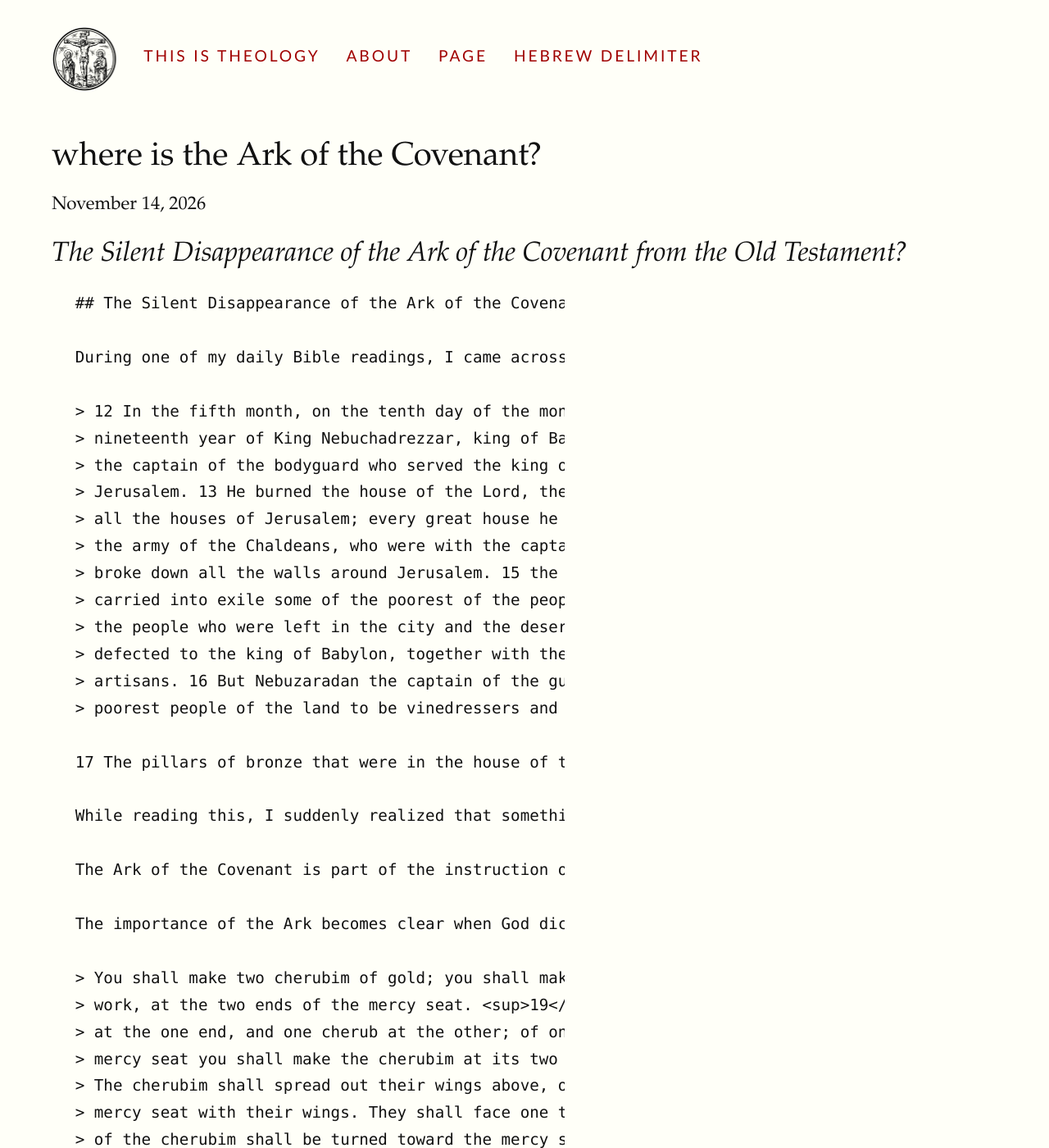
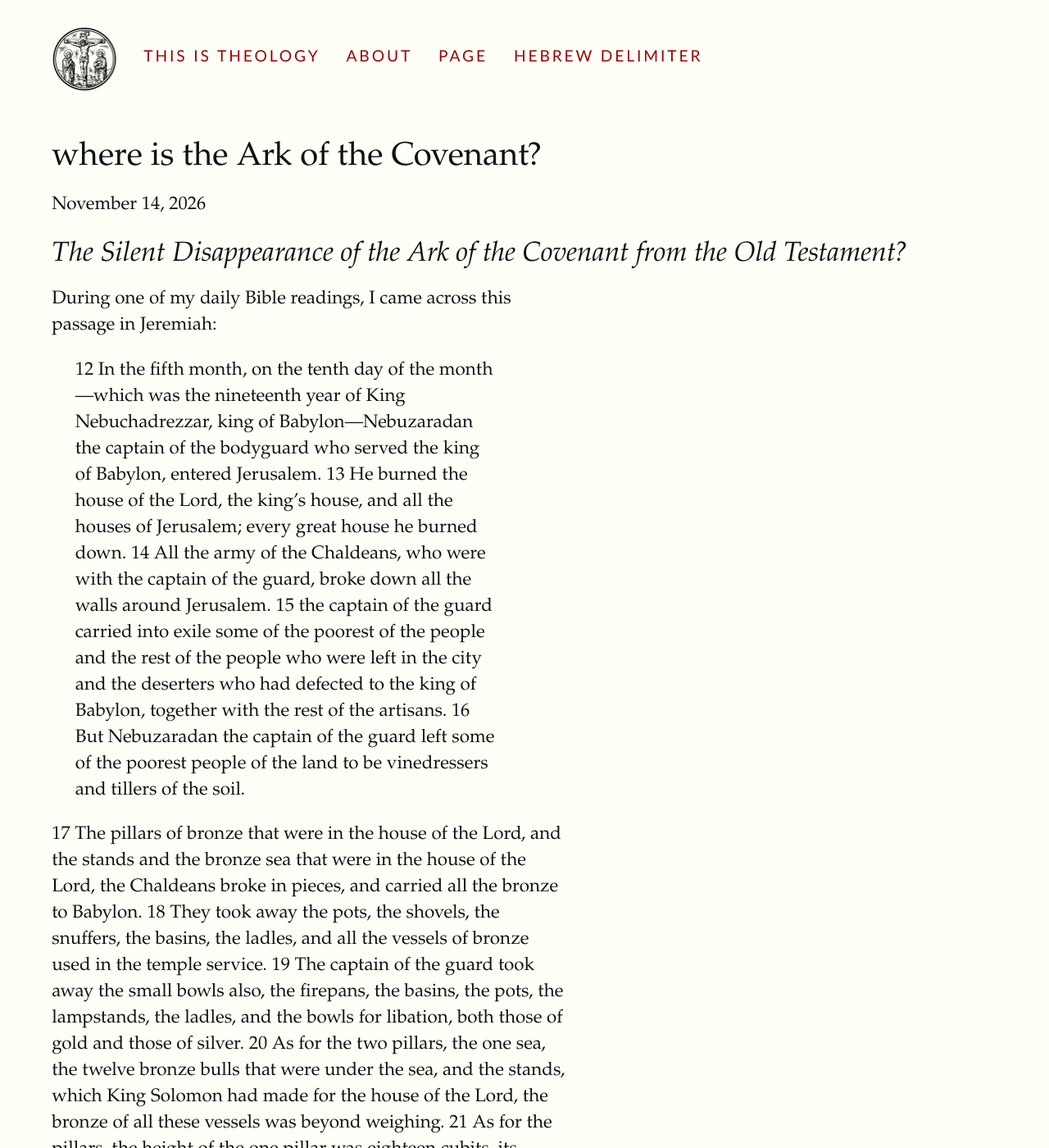
Before and after one commit to ThisIsTheology/thisistheology.github.io, a Jekyll site: the page built from _posts/2026-11-21-ark-of-the-covenant.md, in a window 1280 px wide and 1400 px high. Shown: the whole window at 82% size. Built offline with Jekyll 4.4.1, drawn with Linux system fonts in a browser that asks for light colours; some web fonts are replaced; some of the changed text lies outside the part shown.

Commit message:
Update 2026-11-21-ark-of-the-covenant.md

````diff
--- a/_posts/2026-11-21-ark-of-the-covenant.md
+++ b/_posts/2026-11-21-ark-of-the-covenant.md
@@ -4,10 +4,7 @@ title:  "where is the Ark of the Covenant?"
 date:   2026-11-14
 categories: post
 ---
-## The Silent Disappearance of the Ark of the Covenant from the Old Testament?
-
- ```
-## The Silent Disappearance of the Ark of the Covenant from the Old Testament
+## The Silent Disappearance of the Ark of the Covenant from the Old Testament? ##
 
 During one of my daily Bible readings, I came across this passage in Jeremiah:
 
````
